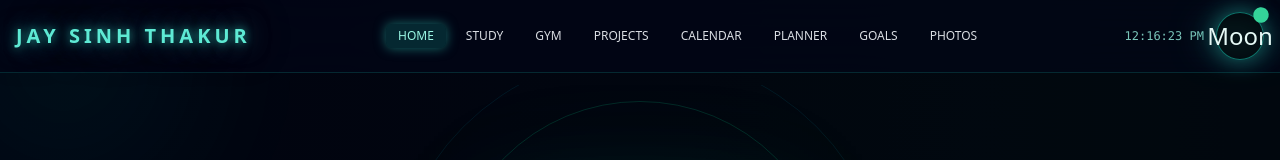
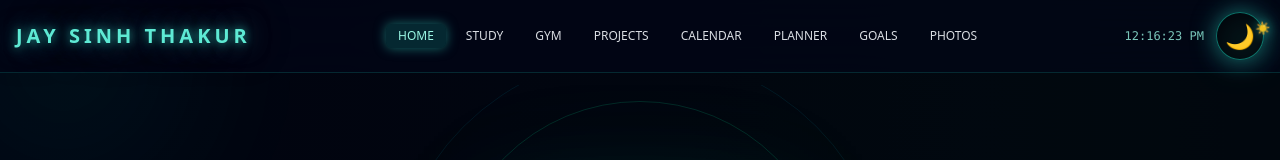
Before and after one commit to SpaceWandererr/fitness-dashboard, a React (Vite) app: page / in a window 1280 px wide. Shown: the top 160 px of the page. Built offline with nearby package versions, Linux system fonts and the light colour scheme.

Commit message:
FixingThemeToggleButton

```diff
--- a/src/App.jsx
+++ b/src/App.jsx
@@ -241,44 +241,64 @@ export default function App() {
               {/* Inner glow pulse */}
               <div className="absolute inset-1 rounded-full bg-teal-500/20 scale-0 group-hover:scale-110 transition-transform duration-500" />
 
-              {/* Sun / Moon EMOJIS with smooth flip animation */}
-              <span className="relative text-2xl">
+              {/* CELESTIAL SYSTEM */}
+              <div className="absolute inset-0 flex items-center justify-center pointer-events-none">
+                {/* CENTER EMOJI (only one now) */}
+                <span className="relative text-2xl z-10">
                   <AnimatePresence mode="wait">
                     {dark ? (
                       <motion.div
                         key="moon"
-                      initial={{ rotate: -180, opacity: 0, scale: 0.8 }}
-                      animate={{ rotate: 0, opacity: 1, scale: 1 }}
-                      exit={{ rotate: 180, opacity: 0, scale: 0.8 }}
+                        initial={{ rotate: -180, opacity: 0 }}
+                        animate={{ rotate: 0, opacity: 1 }}
+                        exit={{ rotate: 180, opacity: 0 }}
                         transition={{ duration: 0.4, ease: "easeInOut" }}
                         className="drop-shadow-[0_0_20px_rgba(45,212,191,1)]"
                       >
-                      Moon
+                        🌙
                       </motion.div>
                     ) : (
                       <motion.div
                         key="sun"
-                      initial={{ rotate: 180, opacity: 0, scale: 0.8 }}
-                      animate={{ rotate: 0, opacity: 1, scale: 1 }}
-                      exit={{ rotate: -180, opacity: 0, scale: 0.8 }}
+                        initial={{ rotate: 180, opacity: 0 }}
+                        animate={{ rotate: 0, opacity: 1 }}
+                        exit={{ rotate: -180, opacity: 0 }}
                         transition={{ duration: 0.4, ease: "easeInOut" }}
                         className="drop-shadow-[0_0_20px_rgba(255,200,0,0.9)]"
                       >
-                      Sun
+                        ☀️
                       </motion.div>
                     )}
                   </AnimatePresence>
                 </span>
 
-              {/* Orbiting emerald dot — shows you're in dark mode (your true form) */}
-              <motion.div
-                className="absolute -top-1 -right-1 w-3 h-3 bg-emerald-400 rounded-full shadow-lg"
-                animate={{
-                  rotate: dark ? 360 : 0,
-                  scale: dark ? 1.4 : 1,
+                {/* ORBIT CONTAINER (full circle size) */}
+                <motion.div
+                  key={dark ? "dark-orbit" : "light-orbit"} // 👈 force re-init on theme change
+                  className="absolute inset-0 pointer-events-none"
+                  style={{ transformOrigin: "50% 50%" }}
+                  animate={{ rotate: 360 }}
+                  transition={{
+                    duration: dark ? 35 : 25, // slower in dark mode
+                    ease: "linear",
+                    repeat: Infinity,
                   }}
-                transition={{ duration: 4, repeat: Infinity, ease: "linear" }}
-              />
+                >
+                  {/* ORBITING EMOJI (POSITIONED ON THE RING) */}
+                  <div
+                    className="absolute select-none"
+                    style={{
+                      top: "-10px", // adjust if you want closer/further from ring
+                      left: "50%",
+                      transform: "translateX(-50%)",
+                      fontSize: "12px", // smaller than center emoji
+                      filter: "drop-shadow(0 0 6px rgba(45,212,191,0.8))",
+                    }}
+                  >
+                    {dark ? "☀️" : "🌙"}
+                  </div>
+                </motion.div>
+              </div>
             </button>
             <button
               onClick={() => setMenuOpen((v) => !v)}
```
Lines whose indentation alone changed are shown as unchanged.
